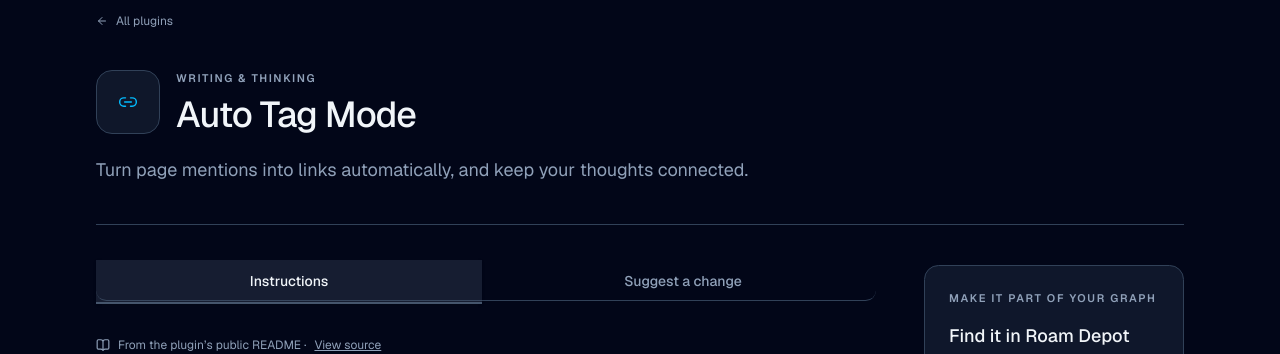
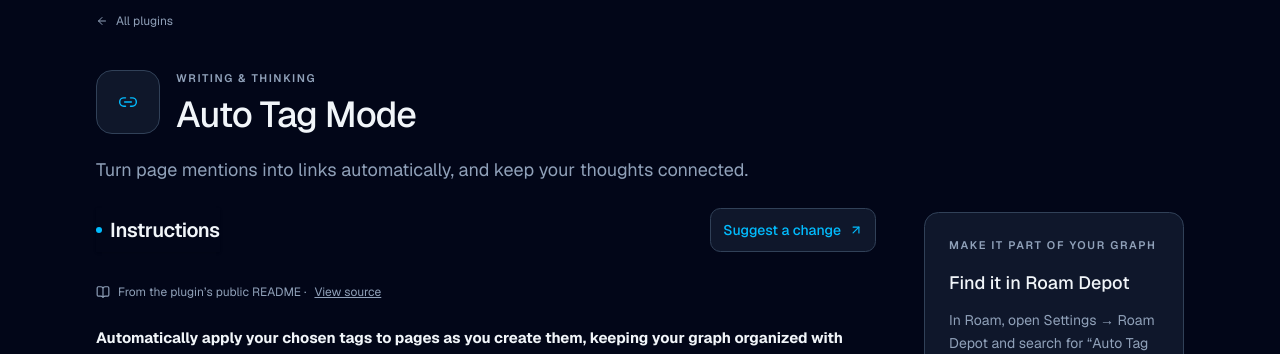
Before and after one commit to RoamJS/website, a Next.js app: page /plugins/autotag in a window 1280 px wide. Shown: the part 126-480 px from the top of the page. Built offline with nearby package versions, Linux system fonts and the light colour scheme; no server answers.

Commit message:
Simplify plugin tabs with heading and action (#17)

```diff
--- a/app/plugins/[slug]/page.tsx
+++ b/app/plugins/[slug]/page.tsx
@@ -46,7 +46,7 @@ const PluginPage = async ({
       >
         <ArrowLeft className="size-3" /> All plugins
       </Link>
-      <section className="mb-10 mt-9 border-b pb-10">
+      <section className="mb-7 mt-9">
         <div className="flex items-center gap-4">
           <PluginIcon slug={p.slug} className="size-16 rounded-2xl" />
           <div>
--- a/components/plugin-tabs.tsx
+++ b/components/plugin-tabs.tsx
@@ -1,6 +1,11 @@
 "use client";
+import { ArrowUpRight } from "lucide-react";
 import { Tabs, TabsContent, TabsList, TabsTrigger } from "@/components/ui/tabs";
 import { CommunityForm } from "./community-form";
+
+const triggerClassName =
+  "group/tab h-11 flex-none gap-2 rounded-none border-0 px-0 py-1 text-sm font-medium text-muted-foreground shadow-none after:hidden data-[state=active]:bg-transparent data-[state=active]:text-base data-[state=active]:font-semibold data-[state=active]:tracking-tight data-[state=active]:shadow-none data-[state=inactive]:rounded-lg data-[state=inactive]:border data-[state=inactive]:border-border data-[state=inactive]:bg-card data-[state=inactive]:px-3 data-[state=inactive]:text-primary sm:data-[state=active]:text-xl dark:data-[state=active]:border-transparent dark:data-[state=active]:bg-transparent dark:data-[state=inactive]:bg-card dark:data-[state=inactive]:text-primary";
+
 export const PluginTabs = ({
   children,
   slug,
@@ -13,18 +18,31 @@ export const PluginTabs = ({
   enabled: boolean;
 }): React.JSX.Element => (
   <Tabs defaultValue="guide">
-    <TabsList className="mb-7 h-11 w-full justify-start gap-2 border-b bg-transparent p-0">
-      <TabsTrigger
-        value="guide"
-        className="h-11 rounded-none border-0 border-b-2 border-transparent px-4 data-[state=active]:border-primary data-[state=active]:bg-transparent data-[state=active]:shadow-none"
-      >
+    <TabsList
+      aria-label="Plugin page views"
+      className="mb-7 h-auto w-full justify-between gap-2 rounded-none bg-transparent p-0"
+    >
+      <TabsTrigger value="guide" className={triggerClassName}>
+        <span
+          aria-hidden="true"
+          className="hidden size-1.5 rounded-full bg-primary group-data-[state=active]/tab:block"
+        />
         Instructions
+        <ArrowUpRight
+          aria-hidden="true"
+          className="size-3.5 group-data-[state=active]/tab:hidden"
+        />
       </TabsTrigger>
-      <TabsTrigger
-        value="suggest"
-        className="h-11 rounded-none border-0 border-b-2 border-transparent px-4 data-[state=active]:border-primary data-[state=active]:bg-transparent data-[state=active]:shadow-none"
-      >
+      <TabsTrigger value="suggest" className={triggerClassName}>
+        <span
+          aria-hidden="true"
+          className="hidden size-1.5 rounded-full bg-primary group-data-[state=active]/tab:block"
+        />
         Suggest a change
+        <ArrowUpRight
+          aria-hidden="true"
+          className="size-3.5 group-data-[state=active]/tab:hidden"
+        />
       </TabsTrigger>
     </TabsList>
     <TabsContent value="guide">{children}</TabsContent>
```
Also changed, not shown: 1 other file (tests, documents, lock files or other folders).
